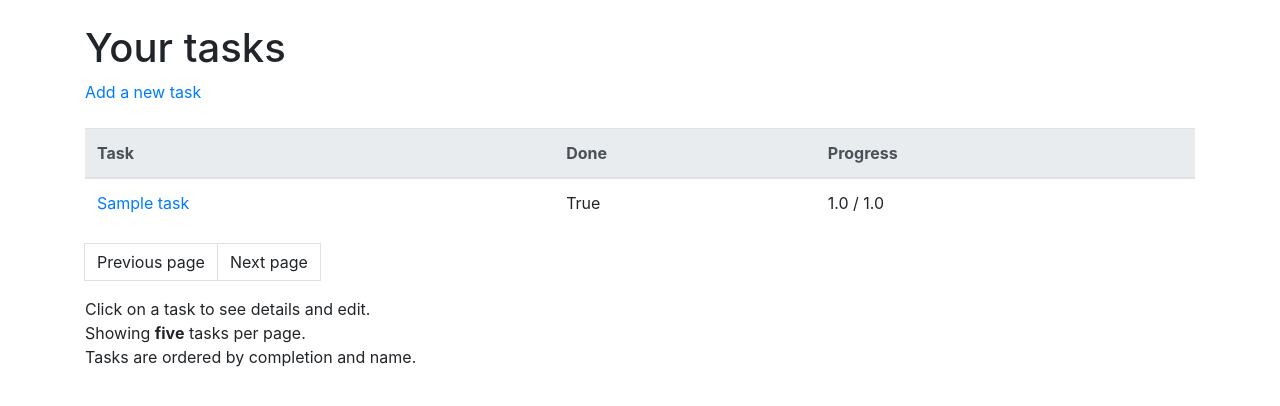
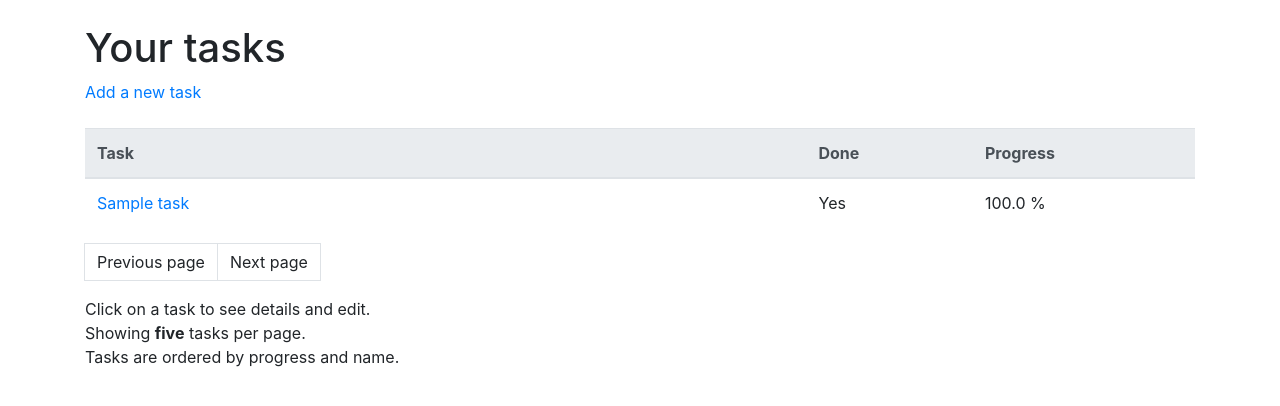
Before and after one commit to sofivanhanen/task-tracker, a Flask app: page /tasks/ in a window 1280 px wide. Shown: the part 56-462 px from the top of the page. Run offline with Flask 2, Linux system fonts and the light colour scheme; a user stored in the database is signed in; tables that the repository leaves empty hold one stand-in row (values such as "Sample post"); some libraries are stand-ins or nearby versions.

Commit message:
Tasks list looks user friendly

```diff
--- a/application/tasks/views.py
+++ b/application/tasks/views.py
@@ -11,12 +11,13 @@ import logging
 from wtforms import BooleanField
 
 
-@app.route("/tasks/", defaults={'page':1})
+@app.route("/tasks/", defaults={'page': 1})
 @app.route("/tasks/page/<int:page>/")
 @login_required
 def tasks_index(page):
-    per_page = 5;
-    tasks=Task.query.filter_by(account_id=current_user.id).order_by(Task.done.asc(), func.lower(Task.name)).paginate(page, per_page, error_out=False)
+    per_page = 5
+    tasks = Task.query.filter_by(account_id=current_user.id).order_by(
+        Task.progress.asc(), func.lower(Task.name)).paginate(page, per_page, error_out=False)
     return render_template("tasks/list.html", tasks=tasks)
 
 
--- a/application/templates/tasks/list.html
+++ b/application/templates/tasks/list.html
@@ -10,9 +10,9 @@
 <table class="table">
   <thead class="thead-light">
     <tr>
-      <th>Task</th>
-      <th>Done</th>
-      <th>Progress</th>
+      <th style="width: 65%">Task</th>
+      <th style="width: 15%">Done</th>
+      <th style="width: 20%">Progress</th>
     </tr>
   </thead>
   {% for task in tasks.items %}
@@ -20,8 +20,12 @@
     <td>
       <a href="{{url_for('tasks_details', task_id = task.id)}}">{{task.name}}</a>
     </td>
-    <td>{{ task.done }}</td>
-    <td>{{ task.progress }} / 1.0</td>
+    <td>
+      {% if task.done %} Yes {% else %} No {% endif %}
+    </td>
+    <td>
+      {% if task.progress == None %} 0.0 % {% else %} {{ task.progress * 100 }} % {% endif %}
+    </td>
   </tr>
   {% endfor %}
 </table>
@@ -32,8 +36,7 @@
     <li class="page-item"><a class="page-link" href="{{ url_for('tasks_index', page=tasks.prev_num) }}">Previous page</a></li>
     {% else %}
     <li class="page-item-disabled"><a class="page-link">Previous page</a></li>
-    {% endif %}
-    {% if tasks.has_next %}
+    {% endif %} {% if tasks.has_next %}
     <li class="page-item"><a class="page-link" href="{{ url_for('tasks_index', page=tasks.next_num) }}">Next page</a></li>
     {% else %}
     <li class="page-item-disabled"><a class="page-link">Next page</a></li>
@@ -42,6 +45,6 @@
 </nav>
 
 <p>
-  Click on a task to see details and edit.<br>Showing <b>five</b> tasks per page.<br>Tasks are ordered by completion and name.
+  Click on a task to see details and edit.<br>Showing <b>five</b> tasks per page.<br>Tasks are ordered by progress and name.
 </p>
 {% endblock %}
```
